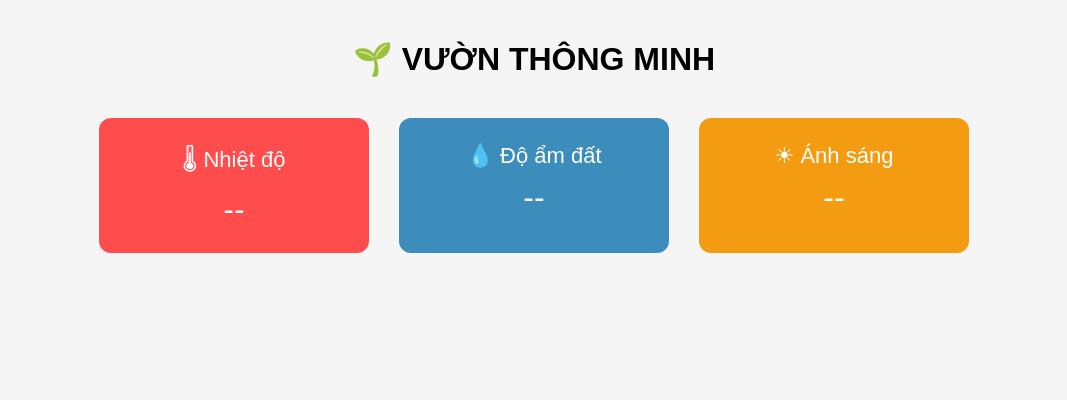
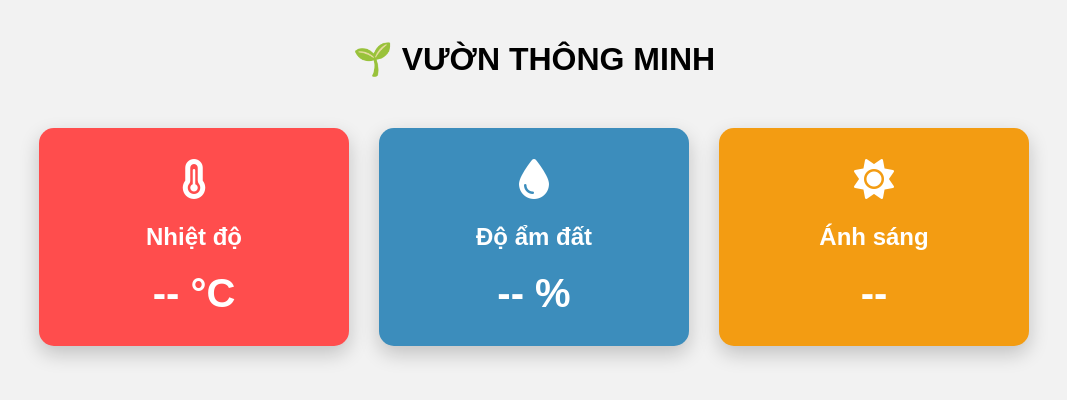
Before and after one commit to HuyChung13310/vuon-thong-minh, a plain HTML site: page index.html in a window 1280 px wide. Shown: the whole page, without its empty margins (106-1173 px from the left). Drawn offline with Linux system fonts and the light colour scheme; no server answers.

Commit message:
Update index.html

```diff
--- a/index.html
+++ b/index.html
@@ -2,14 +2,18 @@
 <html lang="vi">
 <head>
 <meta charset="UTF-8">
+
 <title>Vườn Thông Minh</title>
+
+<link rel="stylesheet"
+href="https://cdnjs.cloudflare.com/ajax/libs/font-awesome/6.4.0/css/all.min.css">
 
 <style>
 
 body{
-font-family: Arial;
+font-family:Arial;
+background:#f2f2f2;
 text-align:center;
-background:#f5f5f5;
 }
 
 h1{
@@ -20,24 +24,29 @@ margin-top:40px;
 display:flex;
 justify-content:center;
 gap:30px;
-margin-top:40px;
+margin-top:50px;
 }
 
 .card{
-width:220px;
-padding:25px;
-border-radius:12px;
+width:250px;
+padding:30px;
+border-radius:15px;
 color:white;
-font-size:22px;
+box-shadow:0 8px 20px rgba(0,0,0,0.2);
 }
 
 .temp{background:#ff4d4d;}
 .soil{background:#3c8dbc;}
 .light{background:#f39c12;}
 
+.icon{
+font-size:40px;
+margin-bottom:10px;
+}
+
 .value{
-font-size:32px;
-margin-top:10px;
+font-size:40px;
+font-weight:bold;
 }
 
 </style>
@@ -51,18 +60,47 @@ margin-top:10px;
 <div class="container">
 
 <div class="card temp">
-🌡 Nhiệt độ
-<div class="value" id="temp">--</div>
+
+<div class="icon">
+<i class="fa-solid fa-temperature-three-quarters"></i>
 </div>
 
-<div class="card soil">
-💧 Độ ẩm đất
-<div class="value" id="soil">--</div>
+<h2>Nhiệt độ</h2>
+
+<div class="value">
+<span id="temp">--</span> °C
 </div>
 
+</div>
+
+
+<div class="card soil">
+
+<div class="icon">
+<i class="fa-solid fa-droplet"></i>
+</div>
+
+<h2>Độ ẩm đất</h2>
+
+<div class="value">
+<span id="soil">--</span> %
+</div>
+
+</div>
+
+
 <div class="card light">
-☀ Ánh sáng
-<div class="value" id="light">--</div>
+
+<div class="icon">
+<i class="fa-solid fa-sun"></i>
+</div>
+
+<h2>Ánh sáng</h2>
+
+<div class="value">
+<span id="light">--</span>
+</div>
+
 </div>
 
 </div>
```
